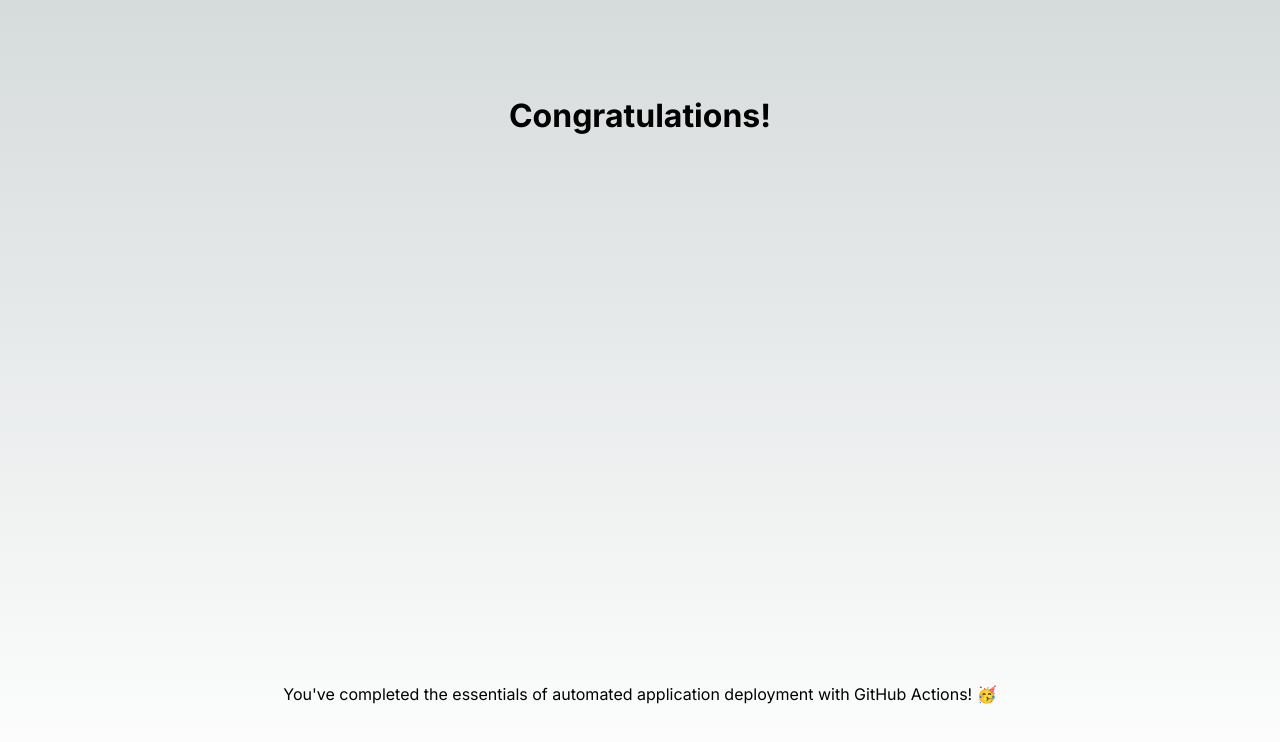
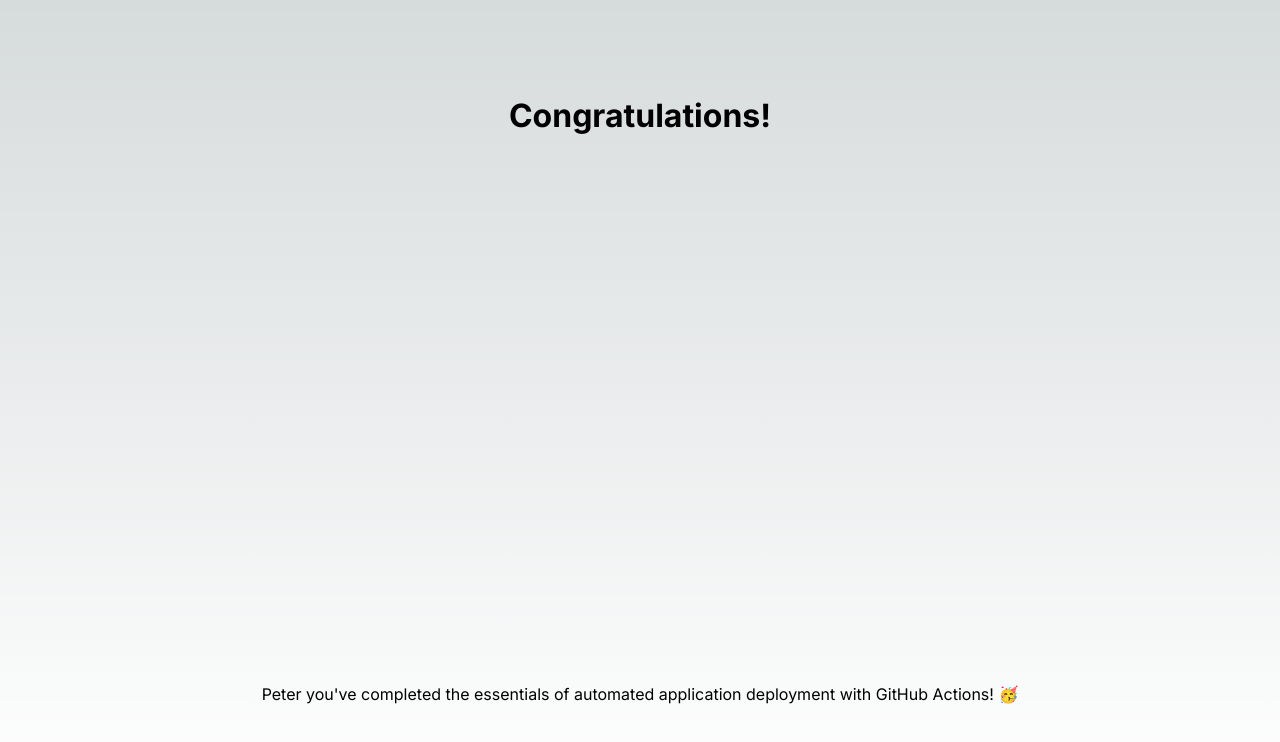
Before and after one commit to ratzpe1/actions-learning-pathway, a Next.js app: page / in a window 1280 px wide. Shown: the top 742 px of the page. Built offline with nearby package versions, Linux system fonts and the light colour scheme.

Commit message:
Update index.js

```diff
--- a/pages/index.js
+++ b/pages/index.js
@@ -17,7 +17,7 @@ export default function Home() {
       <main className={`${styles.main} ${inter.className}`}>
 
        <h1>Congratulations!</h1>
-  <p>You've completed the essentials of automated application deployment with GitHub Actions! 🥳</p>
+  <p>Peter you've completed the essentials of automated application deployment with GitHub Actions! 🥳</p>
 
       </main>
     </>
```
